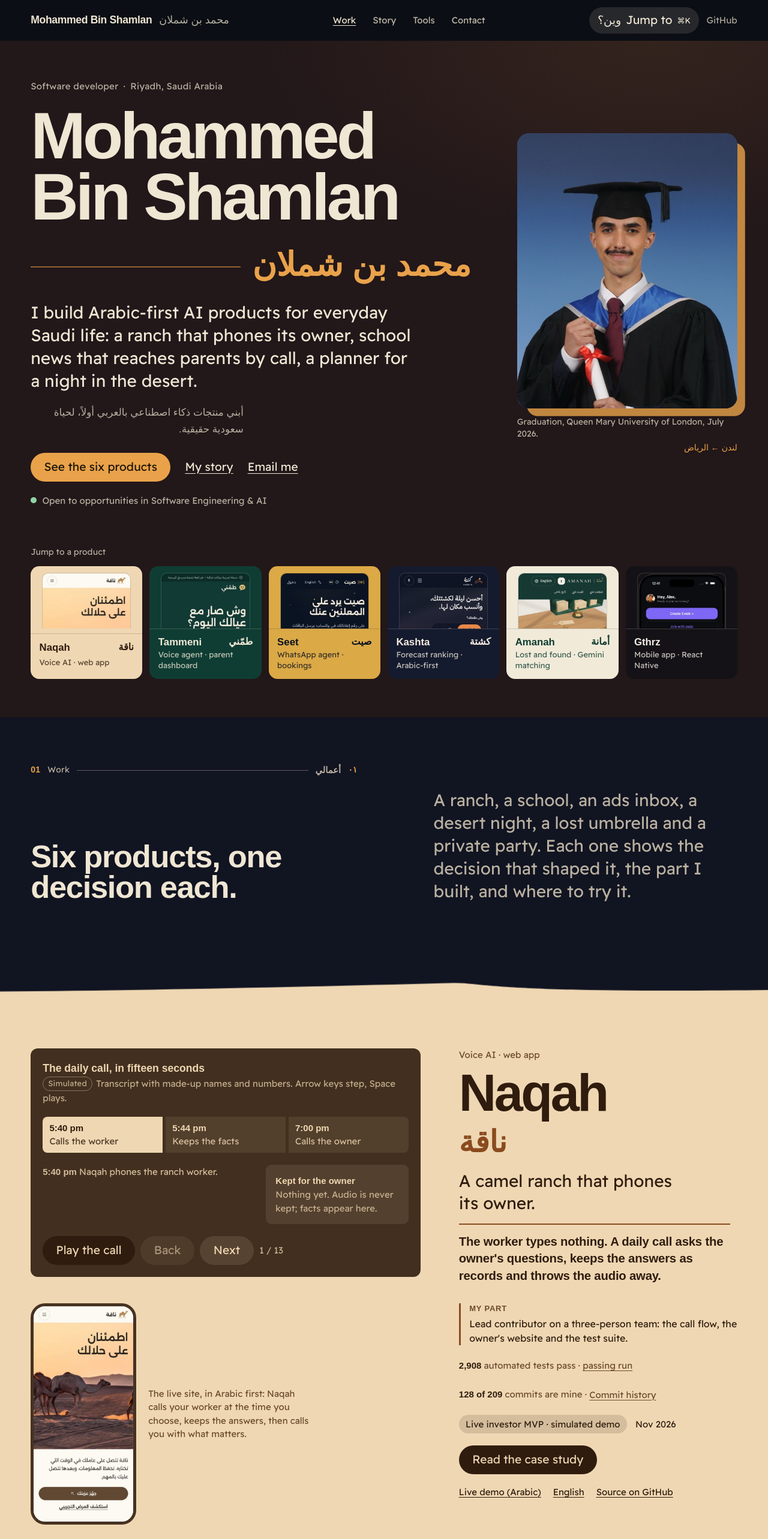
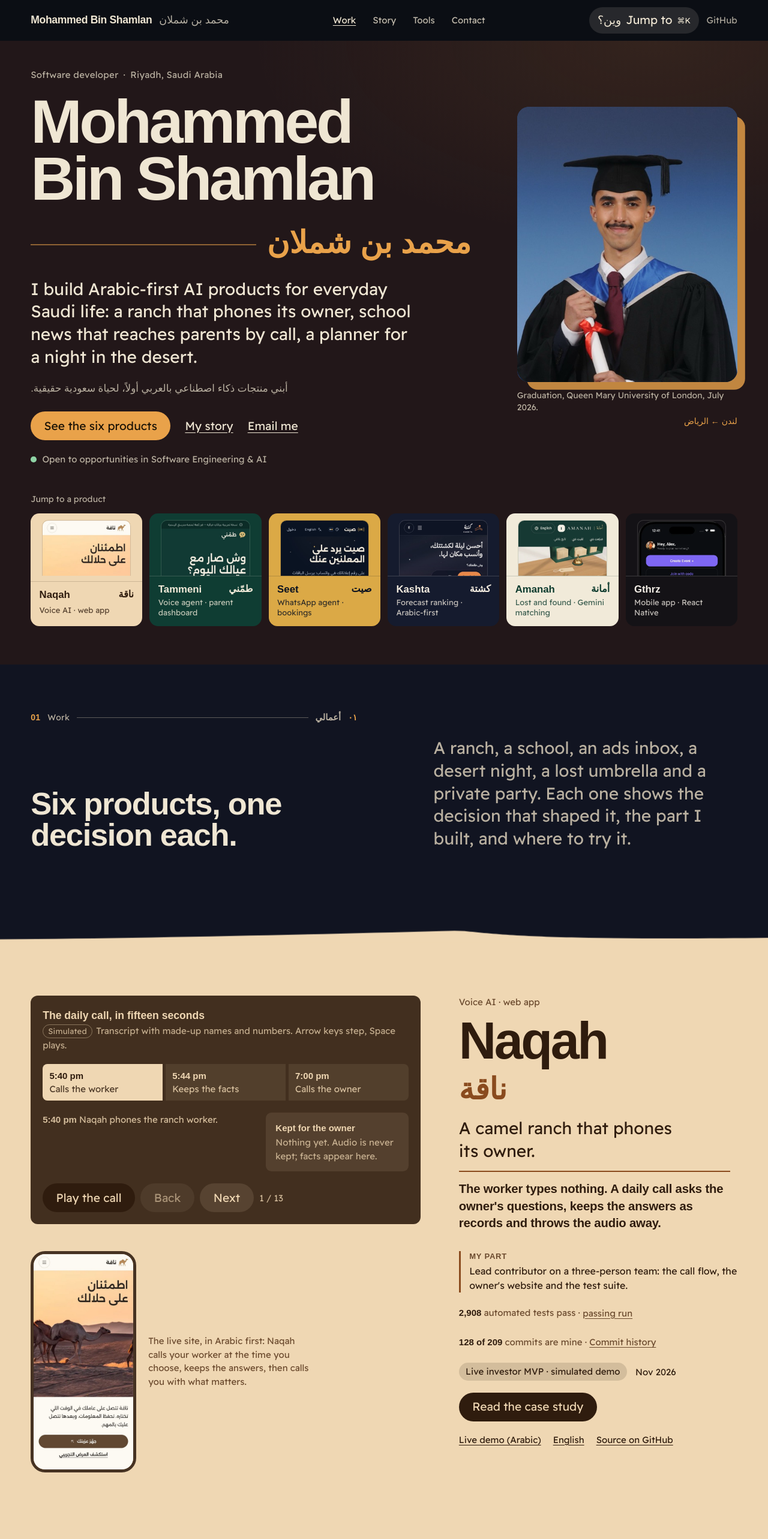
Before and after one commit to mobinshamlan/mohammed-portfolio, a Next.js app: page /mohammed-portfolio/ in a window 1280 px wide. Shown: the top 2566 px of the page at 60% size. Built offline with nearby package versions, Linux system fonts and the light colour scheme; a web font is replaced by a local one.

Commit message:
Clear record labels, tighten the opening and anchor landings
Co-Authored-By: Claude Opus 5.5 <noreply@anthropic.com>

```diff
--- a/src/app/(portfolio)/styles/home.css
+++ b/src/app/(portfolio)/styles/home.css
@@ -771,9 +771,13 @@ span.vb-mu-disc {
   background: color-mix(in srgb, currentColor 6%, transparent);
 }
 
+/* The name sits on the label's lower half, clear of the spindle hole. */
 .vb-mu-name {
-  position: relative;
+  position: absolute;
   z-index: 1;
+  top: 58%;
+  left: 14%;
+  right: 14%;
   font-family: var(--display);
   font-size: 0.8125rem;
   font-weight: 700;
--- a/src/app/(portfolio)/styles/opening.css
+++ b/src/app/(portfolio)/styles/opening.css
@@ -8,7 +8,7 @@
     "copy"
     "work";
   gap: 2rem;
-  padding: clamp(2rem, 5vw, 4.5rem) var(--gutter) clamp(2.5rem, 5vw, 4rem);
+  padding: clamp(1.5rem, 3.5vw, 3rem) var(--gutter) clamp(2.5rem, 5vw, 4rem);
   background:
     radial-gradient(60rem 30rem at 85% 0%, color-mix(in srgb, var(--ember) 9%, transparent), transparent 70%),
     var(--dusk);
@@ -44,7 +44,7 @@
   margin: 0;
   font-family: var(--display);
   font-weight: 800;
-  font-size: clamp(3rem, 15cqi, 8.25rem);
+  font-size: clamp(3rem, 14cqi, 7.5rem);
   line-height: 0.92;
   letter-spacing: -0.045em;
 }
@@ -83,7 +83,7 @@
 
 .vb-open-lead-ar {
   inline-size: fit-content;
-  max-width: 38ch;
+  max-width: 100%;
   margin-top: -0.5rem;
   color: var(--sand-2);
   font-size: 1.05rem;
@@ -245,7 +245,7 @@
       "copy photo"
       "work work";
     column-gap: clamp(2rem, 6vw, 6.5rem);
-    row-gap: clamp(2.5rem, 5vw, 4rem);
+    row-gap: clamp(2rem, 3.5vw, 3rem);
     align-items: center;
   }
   .vb-open-portrait {
--- a/src/app/(portfolio)/styles/work.css
+++ b/src/app/(portfolio)/styles/work.css
@@ -1,7 +1,7 @@
 /* ---------- Work chapters: my part, the checked numbers, one real screen ---------- */
 
 .vb-proj {
-  scroll-margin-top: 4rem;
+  scroll-margin-top: 0;
 }
 
 .vb-proj-part {
```
